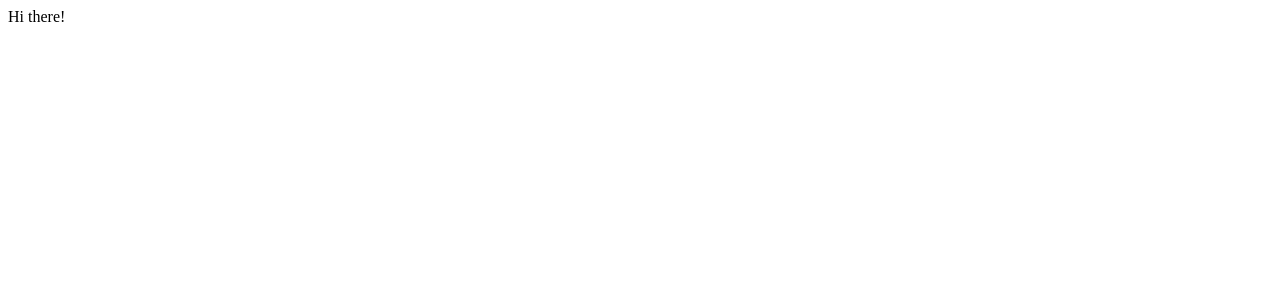
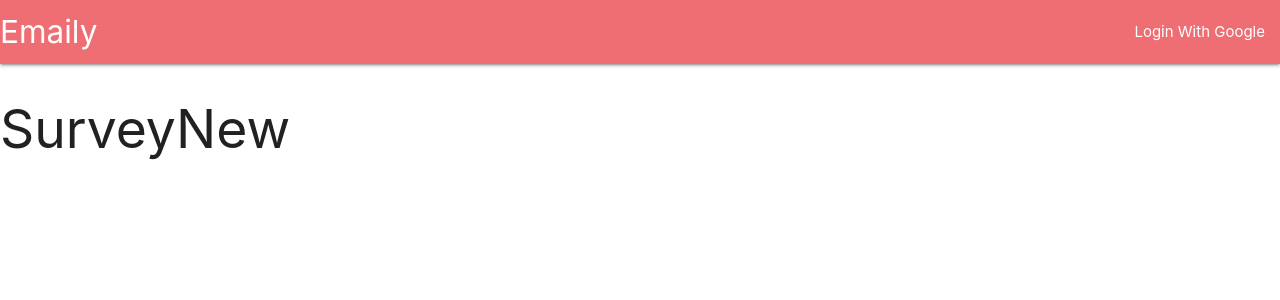
Before and after one commit to Linda256/Emailey, a React (Create React App) app in the folder client/: page /surveys/new in a window 1280 px wide. Shown: the top 300 px of the page. Built offline with nearby package versions, Linux system fonts and the light colour scheme.

Commit message:
Add head component

```diff
--- a/client/src/components/App.js
+++ b/client/src/components/App.js
@@ -1,9 +1,23 @@
 import React from 'react';
+import {BrowserRouter, Route} from 'react-router-dom';
+import Header from './Header';
+
+
+const DashBoard = () => <h2>DashBoard</h2>
+const SurveyNew = () => <h2>SurveyNew </h2>
+const Landing= () => <h2>Landing</h2>
 
 const App = () => {
   return (
     <div>
-      Hi there!
+      <BrowserRouter>
+        <div>
+          <Header />
+          <Route exact path="/" component={Landing} />
+          <Route exact path="/surveys" component={DashBoard} />
+          <Route exact path="/surveys/new" component={SurveyNew} />
+        </div>
+      </BrowserRouter>
     </div>
     )
 }
--- /dev/null
+++ b/client/src/components/Header.js
@@ -0,0 +1,18 @@
+import React, { Component } from 'react';
+
+class Header extends Component {
+  render(){
+    return(
+      <nav>
+        <div className="nav-wrapper">
+          <a href="#" className="brand-logo">Emaily</a>
+          <ul  className="right hide-on-med-and-down">
+            <li><a >Login With Google</a></li>
+          </ul>
+        </div>
+      </nav>
+    )
+  }
+}
+
+export default Header;
--- a/client/src/index.js
+++ b/client/src/index.js
@@ -1,3 +1,5 @@
+import 'materialize-css/dist/css/materialize.min.css'
+
 import React from 'react';
 import ReactDOM from 'react-dom';
 import {Provider} from 'react-redux';
@@ -7,6 +9,8 @@
 import reducers from './reducers';
 
 
+
+
 const store = createStore(()=> reducers,{},applyMiddleware());
 
 ReactDOM.render(<Provider store = {store}><App /></Provider>, document.getElementById('root'));
```
